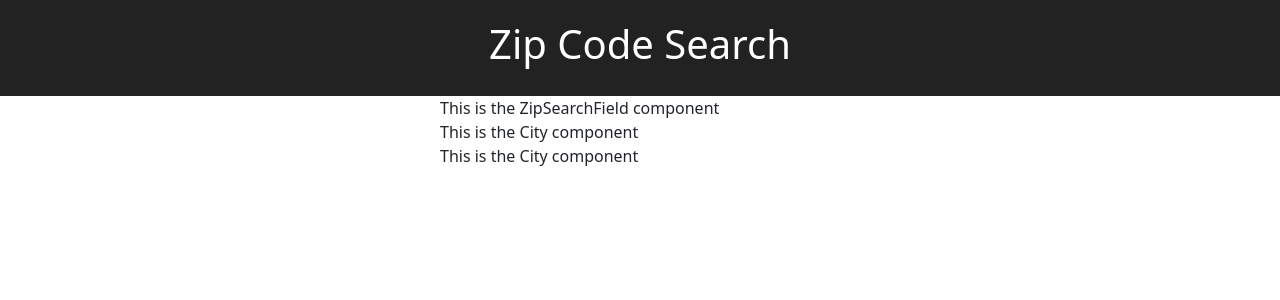
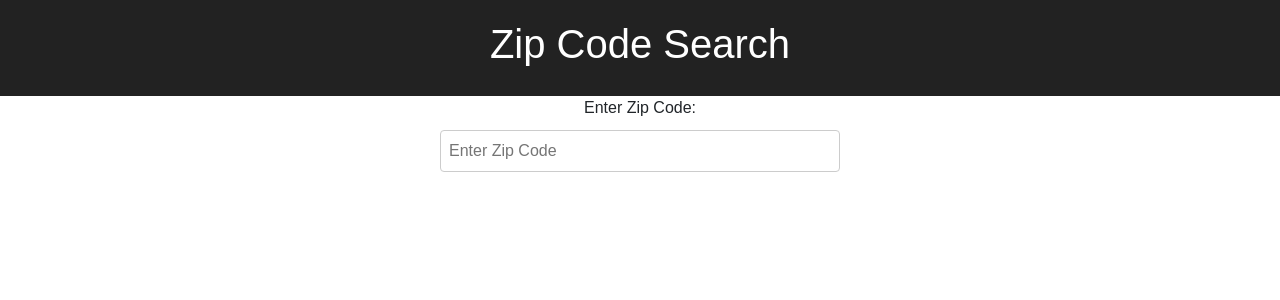
Before and after one commit to CUNYTechPrep/lab-react-zip-search, a React (Vite) app: page / in a window 1280 px wide. Shown: the top 300 px of the page. Built offline with nearby package versions, Linux system fonts and the light colour scheme.

Commit message:
fixed API calls

```diff
--- a/src/App.css
+++ b/src/App.css
@@ -4,3 +4,27 @@
     color: white;
     text-align: center;
 }
+
+.App {
+    text-align: center;
+    font-family: Arial, sans-serif;
+}
+
+.city {
+    border: 1px solid #ccc;
+    padding: 10px;
+    margin: 10px 0;
+    border-radius: 5px;
+}
+
+.error-message {
+    color: red;
+}
+
+input {
+    width: 100%;
+    padding: 8px;
+    margin: 10px 0;
+    border-radius: 4px;
+    border: 1px solid #ccc;
+}
--- a/src/App.jsx
+++ b/src/App.jsx
@@ -1,26 +1,80 @@
 import { useState } from "react";
 import "./App.css";
 
-function City(props) {
-  return <div>This is the City component</div>;
+function City({ city }) {
+  return (
+    <div className="city">
+      <h3>{city.City}</h3>
+      <p>State: {city.State}</p>
+      <p>Location: ({city.Lat}, {city.Long})</p>
+      <p>Population (estimated): {city.EstimatedPopulation}</p>
+      <p>Total Wages: ${city.TotalWages}</p>
+    </div>
+  );
 }
 
-function ZipSearchField(props) {
-  return <div>This is the ZipSearchField component</div>;
+function ZipSearchField({ onSearch }) {
+  const [zip, setZip] = useState("");
+
+  const handleInputChange = (e) => {
+    setZip(e.target.value);
+  };
+
+  const handleKeyDown = (e) => {
+    if (e.key === "Enter") {
+      onSearch(zip);
+    }
+  };
+
+  return (
+    <div className="zip-search-field">
+      <label>Enter Zip Code:</label>
+      <input
+        type="text"
+        value={zip}
+        onChange={handleInputChange}
+        onKeyDown={handleKeyDown}
+        placeholder="Enter Zip Code"
+      />
+    </div>
+  );
 }
 
 function App() {
+  const [cities, setCities] = useState([]);
+  const [error, setError] = useState(null);
+
+  const fetchCityData = async (zip) => {
+    setError(null);
+    try {
+      const response = await fetch(`https://ctp-zip-code-api.onrender.com/zip/${zip}`);
+      if (!response.ok) {
+        throw new Error("No results found");
+      }
+      const data = await response.json();
+      setCities(data);
+    } catch (err) {
+      setCities([]);
+      setError(err.message);
+    }
+  };
+
   return (
     <div className="App">
       <div className="App-header">
         <h1>Zip Code Search</h1>
       </div>
       <div className="mx-auto" style={{ maxWidth: 400 }}>
-        <ZipSearchField />
-        <div>
-          <City />
-          <City />
-        </div>
+        <ZipSearchField onSearch={fetchCityData} />
+        {error ? (
+          <div className="error-message">{error}</div>
+        ) : (
+          <div>
+            {cities.map((city) => (
+              <City key={city.RecordNumber} city={city} />
+            ))}
+          </div>
+        )}
       </div>
     </div>
   );
```
